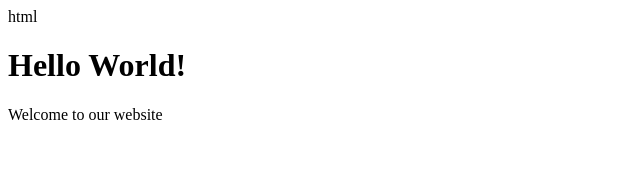
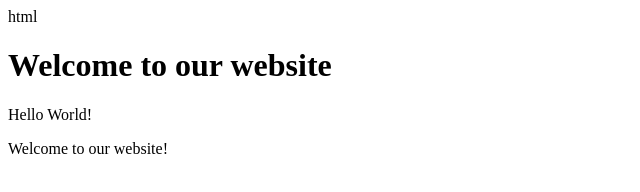
Before and after one commit to MehwishNazir/my-website, a plain HTML site: page index.html in a window 1280 px wide. Shown: the whole page, without its empty margins (0-640 px from the left). Drawn offline with Linux system fonts and the light colour scheme.

Commit message:
Updating heading

```diff
--- a/index.html
+++ b/index.html
@@ -8,7 +8,8 @@ html
      <title>MY WEBSITE</title>
 </head>
 <body>
-      <h1>Hello World!</h1>
-      <p>Welcome to our website</p>
+       <h1>Welcome to our website</h1><!--Updating heading-->
+      <p>Hello World!</p>
+      <p>Welcome to our website!</p>
 </body>
 </html>
```
Also changed, not shown: git_cmd.JPG (deleted), git_hub_first_commit.JPG (deleted), index_htmhl_start.JPG (deleted), pull-fetch_head.JPG (deleted).
